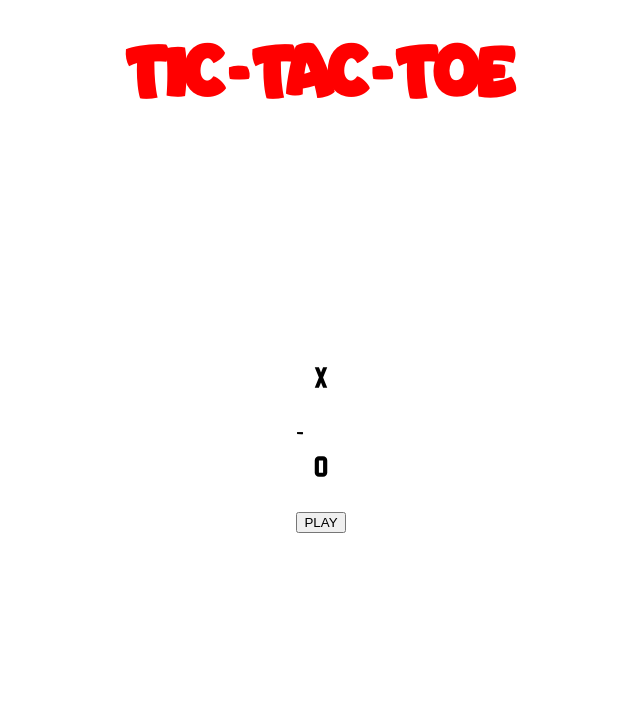
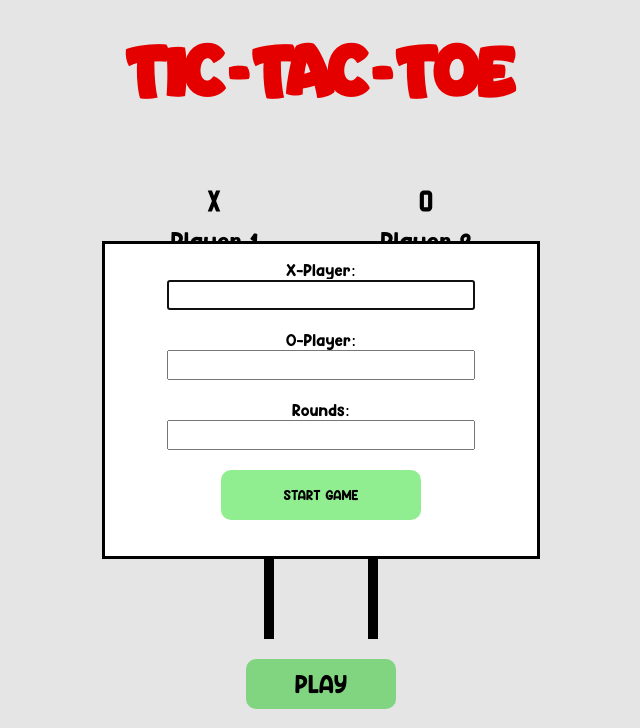
Before and after one commit to luiswzh/tic-tac-toe, a plain HTML site: page index.html in a window 1280 px wide. Shown: the top 728 px of the page, without its empty margins (319-959 px from the left). Drawn offline with Linux system fonts and the light colour scheme.

Commit message:
Style game and play dialog

```diff
--- a/index.html
+++ b/index.html
@@ -15,21 +15,29 @@
         <div class="scoreboard">
             <div class="x-player">
                 <img src="./images/alpha-x.svg" alt="x-mark">
-                <p class="x-name"></p>
-                <p class="x-score"></p>
+                <p class="name">Player 1</p>
+                <p class="score">O</p>
             </div>
             <div class="separator">-</div>
             <div class="o-player">
                 <img src="./images/alpha-o.svg" alt="o-mark">
-                <p class="o-name"></p>
-                <p class="o-score"></p>
+                <p class="name">Player 2</p>
+                <p class="score">1</p>
             </div>
         </div>
         <div class="gameboard">
-            <div class="tile"></div>
-            <div class="tile"></div>
-            <div class="tile"></div>
-            <div class="tile"></div>
+            <div class="tile">
+                <img src="./images/alpha-x.svg" alt="x-mark" class="x-mark">
+            </div>
+            <div class="tile">
+                <img src="./images/alpha-o.svg" alt="o-mark" class="o-mark">
+            </div>
+            <div class="tile">
+                <img src="./images/alpha-x.svg" alt="x-mark" class="x-mark-shadow">
+            </div>
+            <div class="tile">
+                <img src="./images/alpha-o.svg" alt="o-mark" class="o-mark-shadow">
+            </div>
             <div class="tile"></div>
             <div class="tile"></div>
             <div class="tile"></div>
--- a/script.js
+++ b/script.js
@@ -194,3 +194,7 @@ const gameboard = (function () {
         play
     };
 })();
+
+const dialog = document.querySelector('dialog');
+
+dialog.showModal();
--- a/style.css
+++ b/style.css
@@ -2,16 +2,18 @@
     font-family: bouncy-font;
     src: url(./fonts/bouncy_2/Bouncy-Black-PERSONAL_USE_ONLY.otf);
 }
+
 @font-face {
     font-family: comic-font;
     src: url(./fonts/hey_comic/Hey\ Comic.otf);
 }
+
 body {
     margin: 0;
     width: 100vw;
     height: 100vh;
 
-    font-family: comic-font, sans-serif;
+    font-family: comic-font, cursive;
     display: flex;
     flex-direction: column;
     justify-content: space-between;
@@ -30,13 +32,108 @@ footer {
     a {
         display: flex;
         align-items: center;
+
         gap: 10px;
         text-decoration: none;
         color: black;
+
         img {
             width: 30px;
         }
     }
+
     padding: 20px;
+}
+
+.content {
+    display: flex;
+    flex-direction: column;
+    justify-content: space-around;
+    align-items: center;
+    gap: 20px;
+}
+
+.scoreboard {
+    display: flex;
+    align-items: center;
+    gap: 50px;
+
+    .separator {
+        font-size: 50px;
+    }
 
 }
+
+.x-player, .o-player {
+    display: flex;
+    flex-direction: column;
+    align-items: center;
+    img {
+        width: 50px;
+    }
+
+    .name {
+        font-size: 1.5rem;
+        margin: 0;
+    }
+
+    .score {
+        font-size: 3rem;
+        margin: 0;
+        color: blue;
+    }
+
+}
+
+button.play {
+    width: 150px;
+    height: 50px;
+    background-color: lightgreen;
+    border: none;
+    font-family: comic-font;
+    font-size: 1.5rem;
+    border-radius: 10px;
+}
+
+.gameboard {
+    width: calc(100vh - 500px);
+    height: calc(100vh - 500px);
+    display: grid;
+    grid-template-columns: repeat(3, 1fr);
+    grid-template-rows: repeat(3, 1fr);
+    gap: 10px;
+    background-color: black;
+}
+
+.tile {
+    background-color: white;
+}
+
+.x-mark-shadow, .o-mark-shadow{
+    filter: invert(99%) sepia(7%) saturate(47%) hue-rotate(38deg) brightness(115%) contrast(100%);
+}
+.x-mark-shadow:hover, .o-mark-shadow:hover {
+    filter: invert(99%) sepia(3%) saturate(338%) hue-rotate(241deg) brightness(116%) contrast(80%);
+}
+
+dialog form {
+    display: flex;
+    flex-direction: column;
+    width: 400px;
+    align-items: center;
+}
+input {
+    width: 300px;
+    height: 1.5rem;
+    text-align: center;
+    margin-bottom: 20px;
+    font-family: comic-font;
+}
+
+input[type='button'] {
+    width: 200px;
+    height: 50px;
+    background-color: lightgreen;
+    border: none;
+    border-radius: 10px;
+}
```
